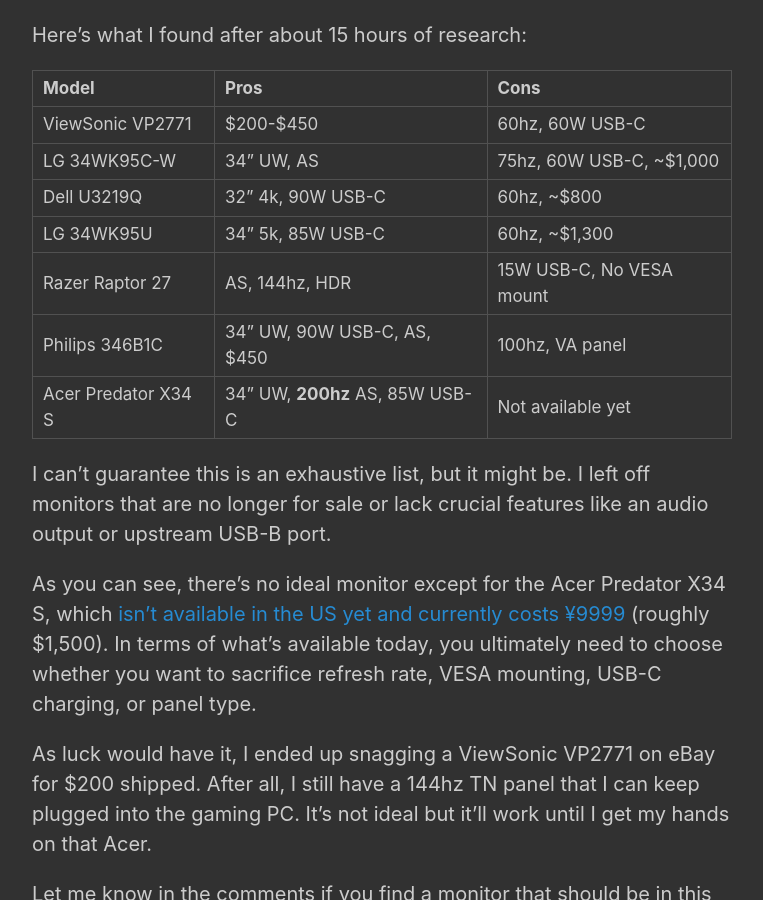
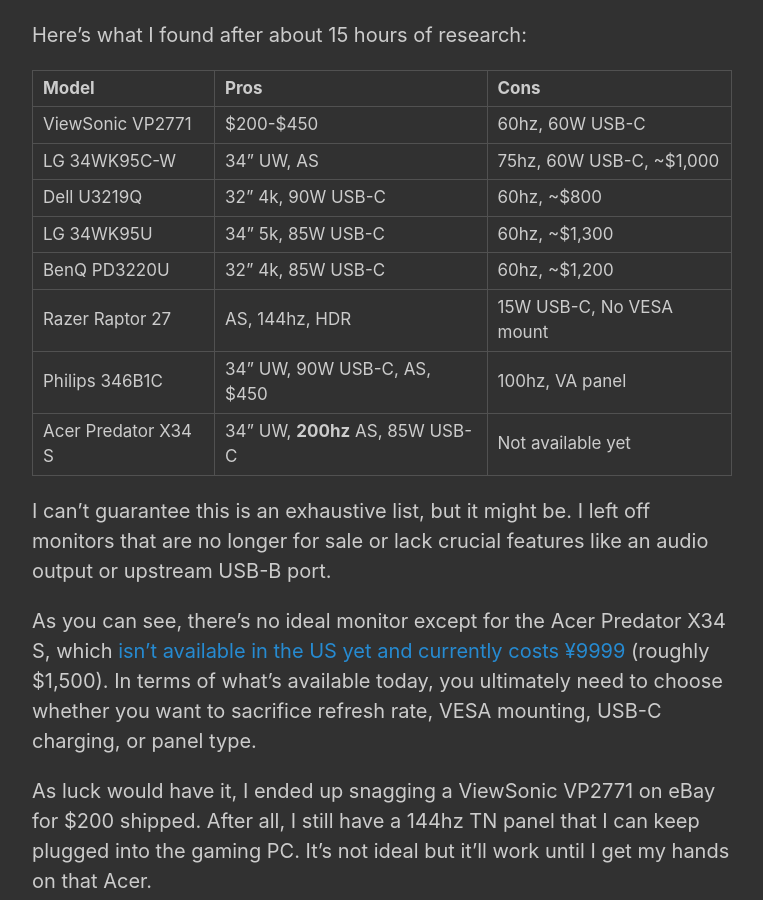
Before and after one commit to jamejone/jamejone.github.io, a Jekyll site: the page built from _posts/2021-01-01-the-ultimate-macbook-pc-monitor-showdown.md, in a window 1280 px wide and 900 px high, scrolled down 1805 px. Shown: the whole window, without its empty margins (258-1021 px from the left). Built offline with Jekyll 4.4.1, drawn with Linux system fonts in a browser that asks for light colours; comment, search, counter and statistics services are not loaded.

Commit message:
add BenQ PD3220

```diff
--- a/_posts/2021-01-01-the-ultimate-macbook-pc-monitor-showdown.md
+++ b/_posts/2021-01-01-the-ultimate-macbook-pc-monitor-showdown.md
@@ -39,6 +39,7 @@
 LG 34WK95C-W | 34" UW, AS | 75hz, 60W USB-C, ~$1,000
 Dell U3219Q | 32" 4k, 90W USB-C | 60hz, ~$800
 LG 34WK95U | 34" 5k, 85W USB-C | 60hz, ~$1,300
+BenQ PD3220U | 32" 4k, 85W USB-C | 60hz, ~$1,200
 Razer Raptor 27 | AS, 144hz, HDR | 15W USB-C, No VESA mount
 Philips 346B1C | 34" UW, 90W USB-C, AS, $450 | 100hz, VA panel
 Acer Predator X34 S | 34" UW, **200hz** AS, 85W USB-C | Not available yet
```
